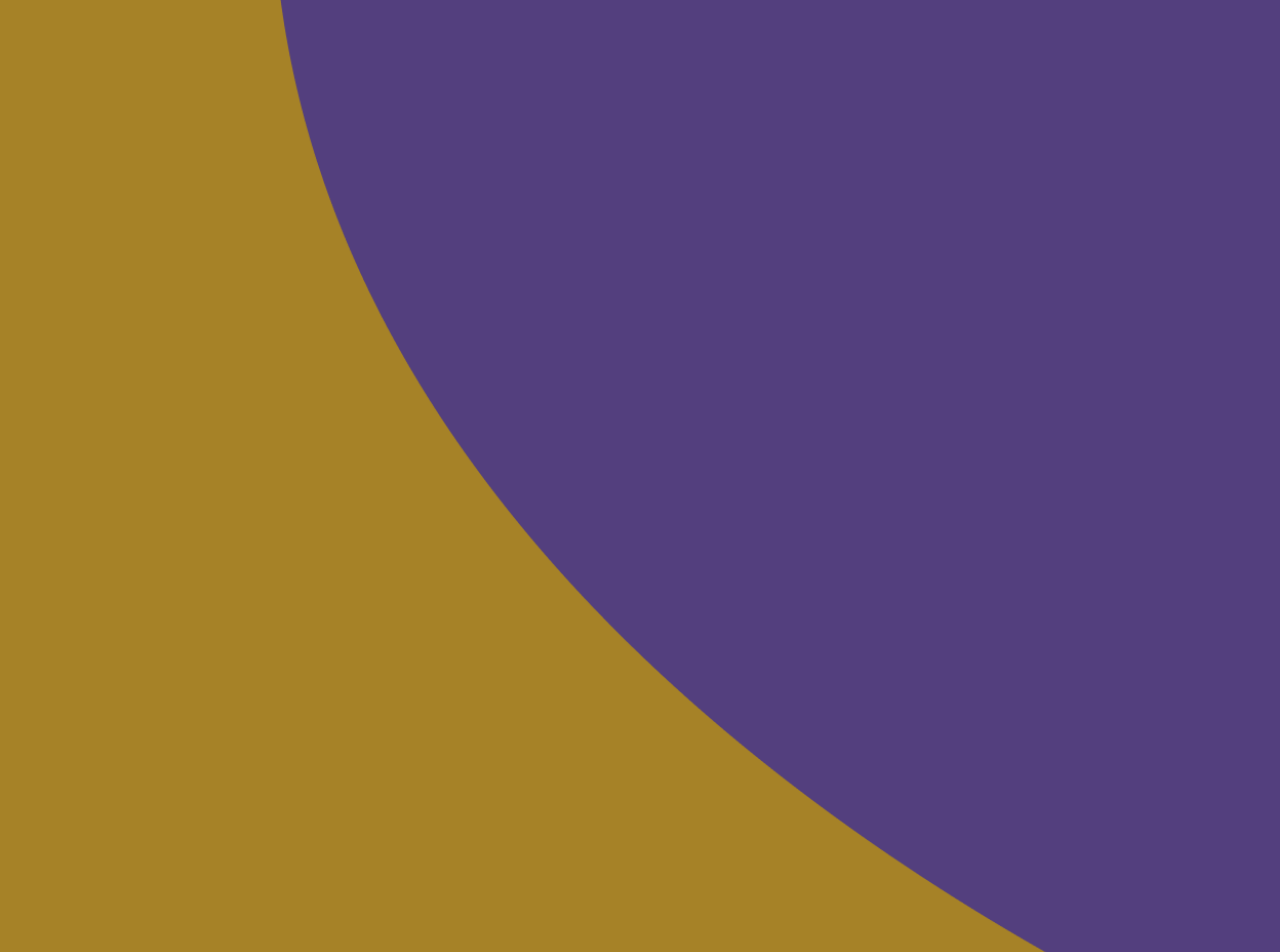
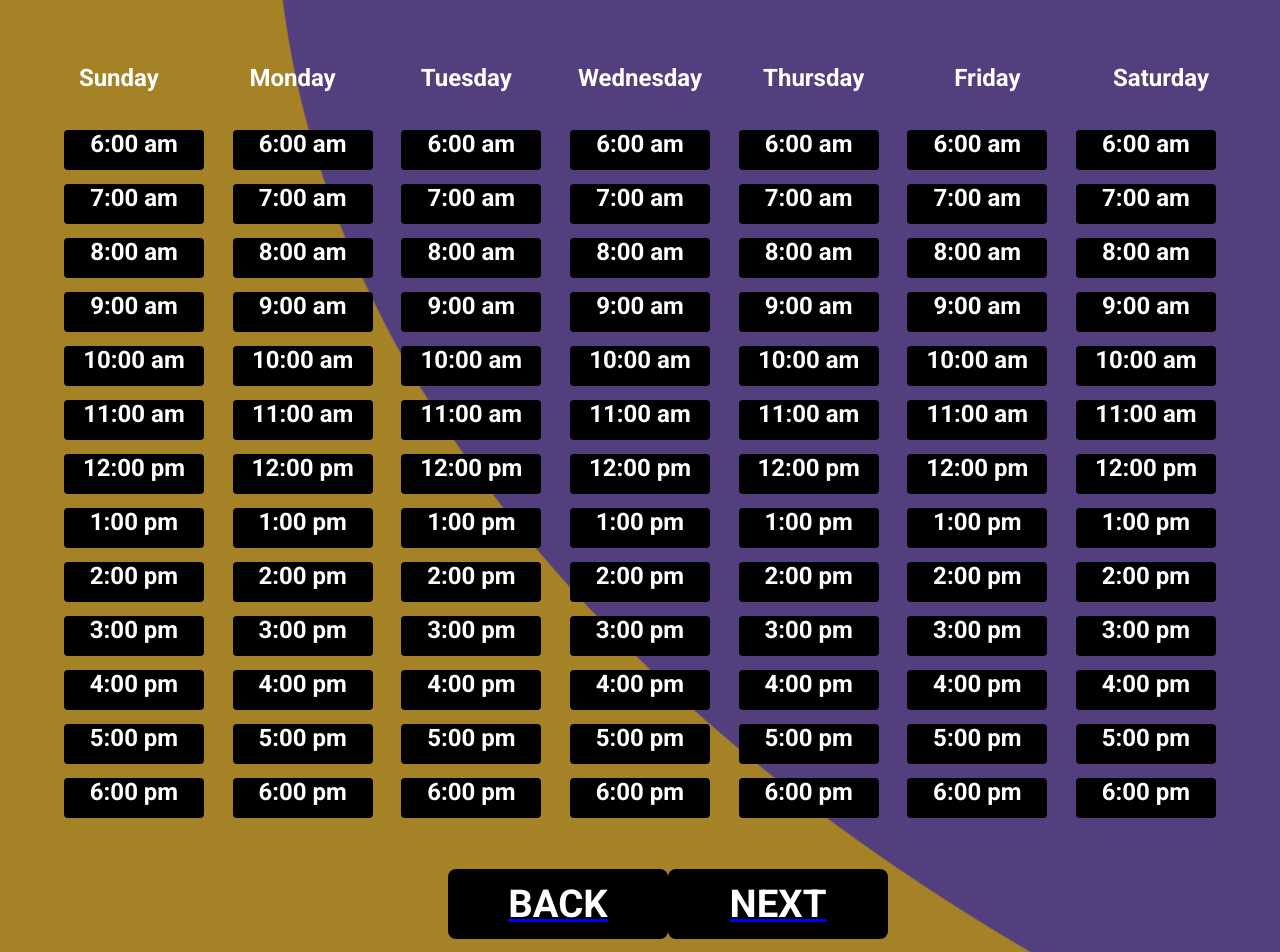
Before and after one commit to KimDuclos/flextogether, a React (Create React App) app: page /calendar in a window 1280 px wide. Shown: the part 520-1472 px from the top of the page. Built offline with nearby package versions, Linux system fonts and the light colour scheme.

Commit message:
final page filled

```diff
--- a/src/App.js
+++ b/src/App.js
@@ -7,6 +7,7 @@ import WhoAreYou from "./who-are-you.jsx";
 import TellMore from "./tell-more";
 import Level from "./level.jsx";
 import Calendar from "./calendar";
+import Thanks from "./thanks.jsx";
 
 class App extends Component {
   constructor() {
@@ -23,6 +24,7 @@ class App extends Component {
           <Route path="/tell-more" component={TellMore} />
           <Route path="/level" component={Level} />
           <Route path="/calendar" component={Calendar}/>
+          <Route path="/thanks" component={Thanks} />
         </Router>
       </div>
     );
--- a/src/calendar.jsx
+++ b/src/calendar.jsx
@@ -2,10 +2,13 @@ import React from "react";
 import "./calendar.scss";
 import calendarBackground from "./assets/calendarBackground.png";
 import Dropdown from "react-dropdown";
+import TimeButton from "./components/time-button.jsx";
+import ProgressButton from "./components/progress-button.jsx";
+import { BrowserRouter as Router, Link } from "react-router-dom";
 
 const calendarBackgroundStyle = {
   width: "100%",
-  height: "1500px",
+  height: "1600px",
   backgroundImage: `url(${calendarBackground})`,
   backgroundSize: "cover",
   margin: "0% 0 0 0",
@@ -30,17 +33,43 @@ const options = [
   },
 ];
 
+// set dropdown to eastern
 const defaultOption = options[0];
+
+// insert times to blocks - map
+const times = [
+  "6:00 am",
+  "7:00 am",
+  "8:00 am",
+  "9:00 am",
+  "10:00 am",
+  "11:00 am",
+  "12:00 pm",
+  "1:00 pm",
+  "2:00 pm",
+  "3:00 pm",
+  "4:00 pm",
+  "5:00 pm",
+  "6:00 pm",
+];
+
+const timeBlocks = times.map((time) => <TimeButton time={time} />);
 
 const Calendar = () => {
   return (
     <div className="calendar-page" style={calendarBackgroundStyle}>
       <div className="calendar-page-title">When can you exercise?</div>
       <div className="calendar-page-paragraph">
-        Please select your timezone and tap at least one hour time block. You
-        might not exercise for the entire time block, but for scheduling
-        purposes, we like to set aside a minumum availability window. You can
-        log in in again anytime to change your availability.
+        <p>
+          Please select your timezone and tap at least one hour time block. You
+          might not exercise for the entire time block, but for scheduling
+          purposes, we like to set aside a minumum availability window. You can
+          log in in again anytime to change your availability.
+        </p>
+        <p>
+          Please select a time zone from the dropdown menu. Then click the times
+          you are available. Click NEXT when you are done.
+        </p>
       </div>
       <div className="time-zone-title">Time Zone</div>
       <div className="time-zone-dropdown">
@@ -52,6 +81,38 @@ const Calendar = () => {
           placeholder={"Select an Option"}
         />
       </div>
+      <div className="days">
+        <div className="day-titles">
+          <p className="day">Sunday</p>
+          <p className="day">Monday</p>
+          <p className="day">Tuesday</p>
+          <p className="day">Wednesday</p>
+          <p className="day">Thursday</p>
+          <p className="day">Friday</p>
+          <p className="day">Saturday</p>
+        </div>
+      </div>
+      <div className="time-picker">
+        <div className="time-picker-row">
+          <div className="time-picker-column">{timeBlocks}</div>
+          <div className="time-picker-column">{timeBlocks}</div>
+          <div className="time-picker-column">{timeBlocks}</div>
+          <div className="time-picker-column">{timeBlocks}</div>
+          <div className="time-picker-column">{timeBlocks}</div>
+          <div className="time-picker-column">{timeBlocks}</div>
+          <div className="time-picker-column">{timeBlocks}</div>
+        </div>
+      </div>
+      <div className="time-prog-buttons">
+        <Router>
+          <Link to="/level">
+            <ProgressButton text="BACK" />
+          </Link>
+          <Link to="/thanks">
+            <ProgressButton text="NEXT" />
+          </Link>
+        </Router>
+      </div>
     </div>
   );
 };
--- a/src/calendar.scss
+++ b/src/calendar.scss
@@ -3,7 +3,7 @@
     color: white;
     font-size: 4em;
     font-family: "Paytone One", sans-serif;
-    padding: 2% 0 0 30%;
+    padding: 2% 0 0 19%;
   }
   .calendar-page-paragraph {
     color: white;
@@ -12,7 +12,7 @@
     font-size: 1.3em;
     font-weight: bold;
     line-height: 1.6em;
-    margin: 0 0 1% 45%;
+    margin: 0 0 1% 40%;
     text-align: left;
   }
   .time-zone-title {
@@ -23,17 +23,49 @@
     font-weight: bold;
     line-height: 1.6em;
     margin: 2% auto 0 auto;
-    text-align: left;
   }
   .dropdown {
     background-color: white;
     width: 20%;
     height: 35px;
-    border-radius: 4px;
+    border-radius: 1px;
     padding: 1% 0 0 0;
+    margin: 2% auto 0 auto;
+  }
+  .days {
+    width: 95%;
+    margin: 0 auto;
+    .day-titles {
+      color: white;
+      font-size: 1.5em;
+      font-family: "Roboto", sans-serif;
+      font-weight: bold;
+      display: flex;
+      flex-direction: row;
+      justify-content: space-around;
+      margin: 5% 0 0 0;
+      .day {
+        width: 130px;
+      }
+    }
+  }
+  .time-picker {
+    width: 90%;
+    margin: 0 auto;
+    .time-picker-row {
+      display: flex;
+      flex-direction: row;
+      justify-content: space-between;
+    }
+  }
+  .time-prog-buttons {
+    display: flex;
+    flex-direction: row;
+    justify-content: space-between;
+    width: 30%;
+    margin: 4% auto 0 auto;
   }
 }
-
 .drop-item {
   background-color: white;
   line-height: 1.5em;
--- /dev/null
+++ b/src/components/time-button.jsx
@@ -0,0 +1,12 @@
+import React from "react";
+import "./time-button.scss";
+
+const TimeButton = (props) => {
+    return (
+        <div className="time-btns">
+            <div className="time-text">{props.time}</div>
+        </div>
+    );
+}
+
+export default TimeButton;
--- /dev/null
+++ b/src/components/time-button.scss
@@ -0,0 +1,17 @@
+@import url("https://fonts.googleapis.com/css2?family=Roboto:wght@100&display=swap");
+
+.time-btns {
+  background-color: black;
+  color: white;
+  width: 140px;
+  height: 40px;
+  border-radius: 4px;
+  font-family: "Roboto", sans-serif;
+  font-weight: bold;
+  font-size: 1.5em;
+  margin: 10% 0 0 0;
+//   :hover {
+//       color: black;
+//       background-color: white;
+//   }
+}
--- /dev/null
+++ b/src/thanks.jsx
@@ -0,0 +1,38 @@
+import React from "react";
+import "./thanks.scss";
+import backgroundImage from "./assets/backgroundImage.png";
+import ProgressButton from "./components/progress-button.jsx";
+import { BrowserRouter as Router, Link } from "react-router-dom";
+
+const thanksBackgroundStyle = {
+  width: "100%",
+  height: "800px",
+  backgroundImage: `url(${backgroundImage})`,
+  backgroundSize: "cover",
+  margin: "0% 0 0 0",
+};
+
+const Thanks = () => {
+  return (
+    <div className="thanks-page" style={thanksBackgroundStyle}>
+      <div className="thanks-page-title">
+        <p>Thanks!</p>
+        <p>We've got all we need!</p>
+      </div>
+      <div className="thanks-page-paragraph">
+        <p>
+          We'll review your companion matches and send you an email with your
+          assigned time(s)!
+        </p>
+        <p>- The Flex Together Team</p>
+      </div>
+      <Router>
+        <Link to="/start-page">
+          <ProgressButton text="DONE" />
+        </Link>
+      </Router>
+    </div>
+  );
+};
+
+export default Thanks;
--- /dev/null
+++ b/src/thanks.scss
@@ -0,0 +1,16 @@
+.thanks-page-title {
+    color: white;
+    font-size: 4em;
+    font-family: "Paytone One", sans-serif;
+    padding: 2% 0 0 19%;
+  }
+  .thanks-page-paragraph {
+    color: white;
+    width: 40%;
+    font-family: "Roboto", sans-serif;
+    font-size: 1.3em;
+    font-weight: bold;
+    line-height: 1.6em;
+    margin: 0 0 1% 40%;
+    text-align: left;
+  }
```
